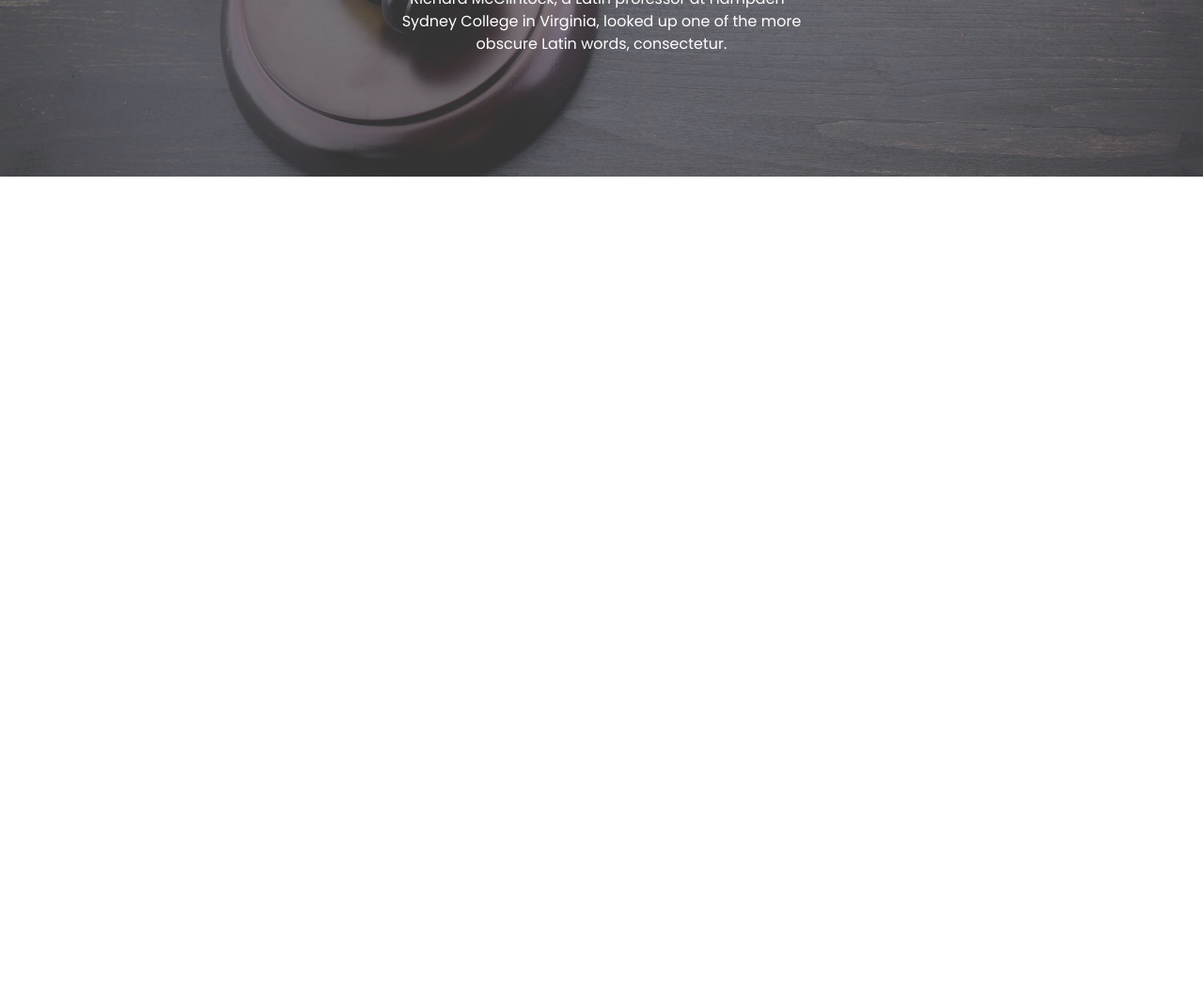
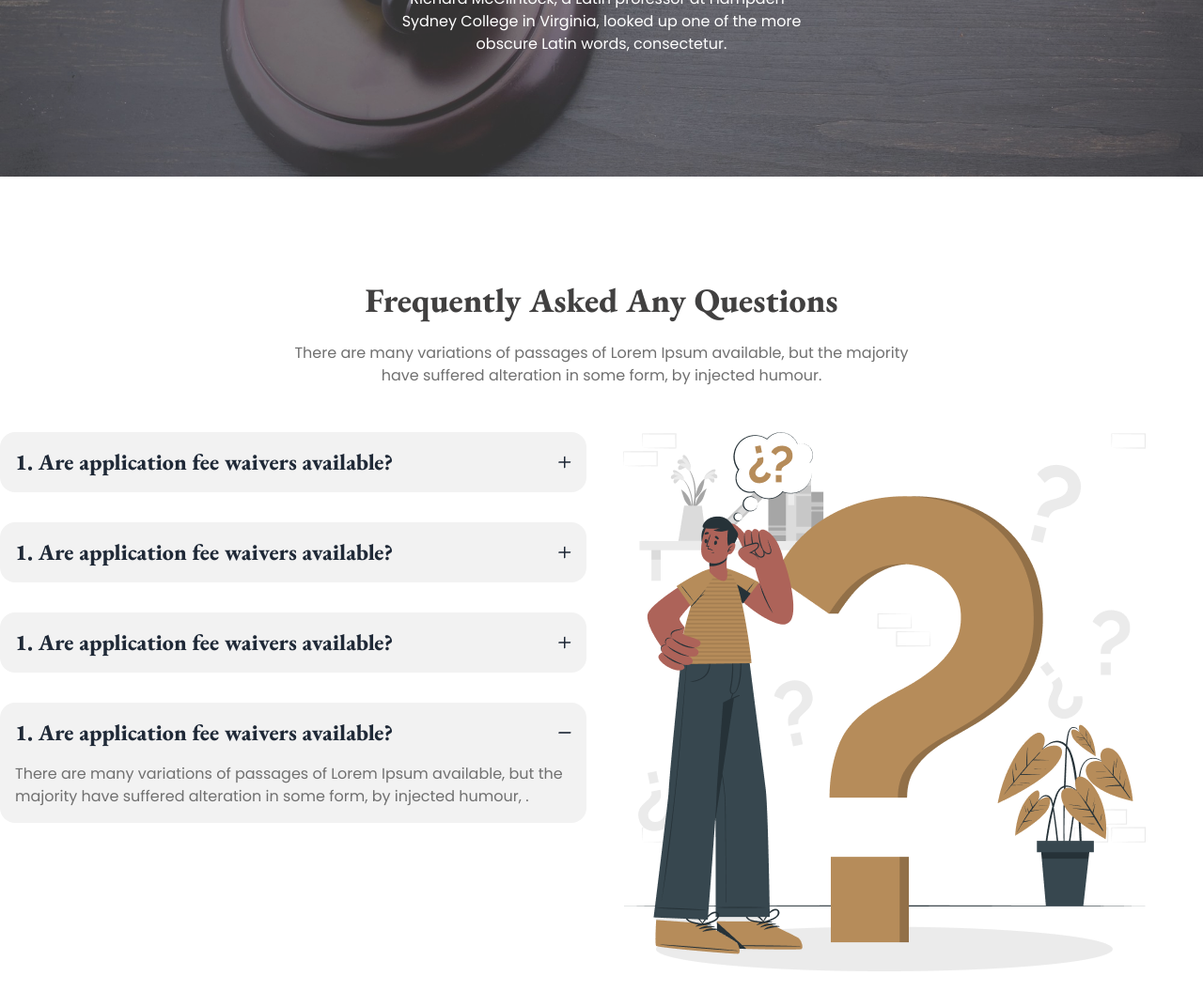
Before and after one commit to jobaer6768/legal-solution-daisy-ui, a plain HTML site: page index.html in a window 1280 px wide. Shown: the part 2336-3408 px from the top of the page at 94% size. Before the commit the page ends 2636 px from the top, so only its background shows below. Drawn offline with nearby package versions, Linux system fonts and the light colour scheme.

Commit message:
completed faq section

```diff
--- a/index.html
+++ b/index.html
@@ -349,6 +349,79 @@
 
     </section>
 
+    <!-- faq section -->
+    <section class="my-28">
+
+      <!-- header -->
+      <div class="text-center space-y-6 mb-12 max-w-2xl mx-auto">
+        <h2 class="font-eb-garamond text-dark-02 text-4xl font-extrabold">Frequently Asked Any Questions</h2>
+        <p class="text-dark-03 font-poppins">There are many variations of passages of Lorem Ipsum available, but the majority have suffered alteration in some form, by injected humour.</p>
+      </div>
+
+      <!-- faq -->
+      <div class="flex gap-8 flex-col lg:flex-row">
+
+        <!-- question & answer -->
+        <div class="flex-1 space-y-8">
+          <div class="collapse collapse-plus bg-base-200">
+            <input type="radio" name="my-accordion-3" checked="checked" />
+            <div class="collapse-title text-2xl font-extrabold font-eb-garamond">
+              1. Are application fee waivers available?
+            </div>
+            <div class="collapse-content">
+              <p class="text-dark-03 font-poppins">
+                There are many variations of passages of Lorem Ipsum available, but the majority have suffered alteration in some form, by injected humour, .
+              </p>
+            </div>
+          </div>
+
+          <div class="collapse collapse-plus bg-base-200">
+            <input type="radio" name="my-accordion-3" checked="checked" />
+            <div class="collapse-title text-2xl font-extrabold font-eb-garamond">
+              1. Are application fee waivers available?
+            </div>
+            <div class="collapse-content">
+              <p class="text-dark-03 font-poppins">
+                There are many variations of passages of Lorem Ipsum available, but the majority have suffered alteration in some form, by injected humour, .
+              </p>
+            </div>
+          </div>
+
+          <div class="collapse collapse-plus bg-base-200">
+            <input type="radio" name="my-accordion-3" checked="checked" />
+            <div class="collapse-title text-2xl font-extrabold font-eb-garamond">
+              1. Are application fee waivers available?
+            </div>
+            <div class="collapse-content">
+              <p class="text-dark-03 font-poppins">
+                There are many variations of passages of Lorem Ipsum available, but the majority have suffered alteration in some form, by injected humour, .
+              </p>
+            </div>
+          </div>
+
+          <div class="collapse collapse-plus bg-base-200">
+            <input type="radio" name="my-accordion-3" checked="checked" />
+            <div class="collapse-title text-2xl font-extrabold font-eb-garamond">
+              1. Are application fee waivers available?
+            </div>
+            <div class="collapse-content">
+              <p class="text-dark-03 font-poppins">
+                There are many variations of passages of Lorem Ipsum available, but the majority have suffered alteration in some form, by injected humour, .
+              </p>
+            </div>
+          </div>
+
+        </div>
+
+        <!-- image -->
+        <div class="flex-1">
+          <img src="./images/faq.png" alt="faq">
+        </div>
+
+      </div>
+
+    </section>
+
   </main>
 
 </body>
```
